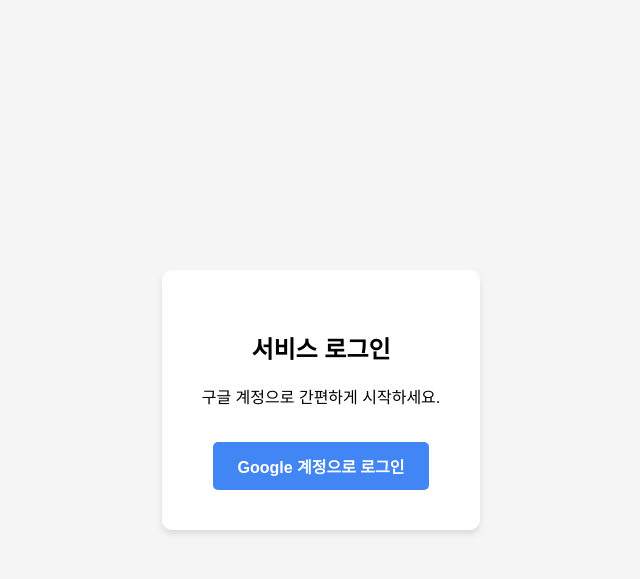
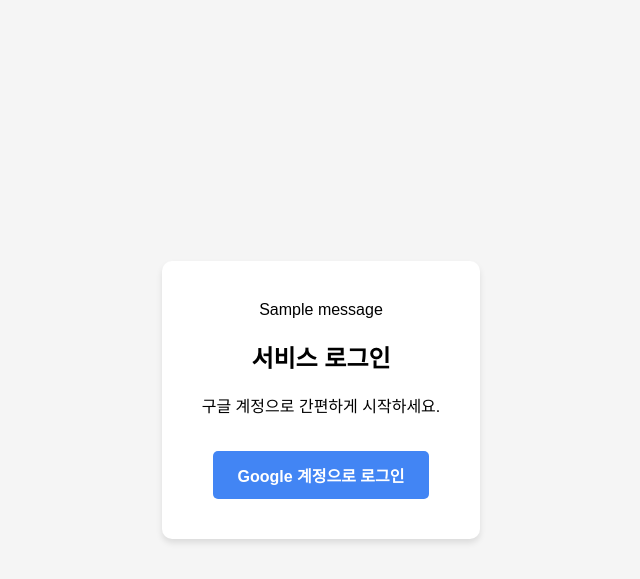
Before and after one commit to sunjuho/admin_page, a Django app: page /accounts/login/ in a window 1280 px wide. Shown: the top 579 px of the page, without its empty margins (319-959 px from the left). Run offline with Django 5.2, Linux system fonts and the light colour scheme; tables that the repository leaves empty hold one stand-in row (values such as "Sample post"); one stand-in notice (Sample message) is shown; some libraries are stand-ins or nearby versions.

Commit message:
허용되지 않은 이메일 접근 시 문구 노출

```diff
--- a/core/adapters.py
+++ b/core/adapters.py
@@ -1,7 +1,9 @@
 # 특정 event에 대해 "일을 진행할지 말지" 결정하는 중간 관리자
 
+from allauth.exceptions import ImmediateHttpResponse
 from allauth.socialaccount.adapter import DefaultSocialAccountAdapter
-from django.forms import ValidationError
+from django.contrib import messages
+from django.shortcuts import redirect
 
 from .models import AllowedEmail
 
@@ -9,17 +11,17 @@ from .models import AllowedEmail
 class MySocialAccountAdapter(DefaultSocialAccountAdapter):
     # 로그인 성공 전에 동작해야 하는 필터링이라 어댑터
     def pre_social_login(self, request, sociallogin):
-        """
-        소셜 로그인이 완료되기 직전에 호출됩니다.
-        """
-        email = sociallogin.user.email
-
-        # 1. 관리자(Superuser)는 화이트리스트 체크를 건너뜁니다 (관리자 접속 보장)
+        # 1. 관리자(Superuser)는 체크 제외
         if sociallogin.user.is_superuser:
             return
 
-        # 2. 허용된 이메일 목록에 있는지 확인
+        email = sociallogin.user.email
+
+        # 2. 허용 리스트 확인
         if not AllowedEmail.objects.filter(email=email).exists():
-            raise ValidationError(
-                f"등록되지 않은 이메일({email})입니다. 관리자에게 문의하세요."
-            )
+            # 사용자에게 보여줄 메시지 추가
+            messages.error(request, f"등록되지 않은 이메일({email})입니다. 관리자에게 승인을 요청하세요.")
+
+            # 로그인 프로세스를 중단하고 즉시 메인(또는 로그인) 페이지로 리다이렉트
+            # 'account_login'은 allauth에서 제공하는 로그인 페이지의 URL 네임입니다.
+            raise ImmediateHttpResponse(redirect('account_login'))
--- a/templates/account/login.html
+++ b/templates/account/login.html
@@ -14,6 +14,15 @@
 </head>
 <body>
     <div class="login-box">
+        {% if messages %}
+            <div class="messages">
+                {% for message in messages %}
+                    <div class="alert alert-{{ message.tags }}">
+                        {{ message }}
+                    </div>
+                {% endfor %}
+            </div>
+        {% endif %}
         <h2>서비스 로그인</h2>
         <p>구글 계정으로 간편하게 시작하세요.</p>
         <br>
```
